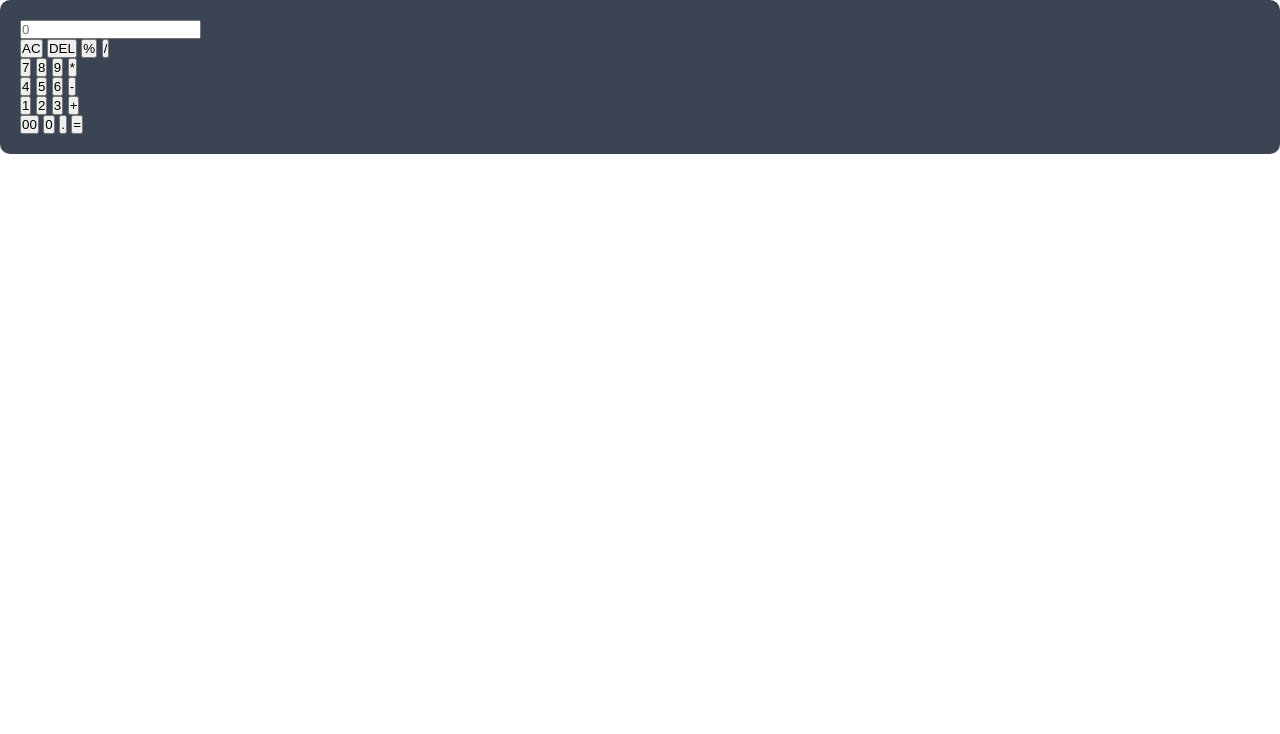
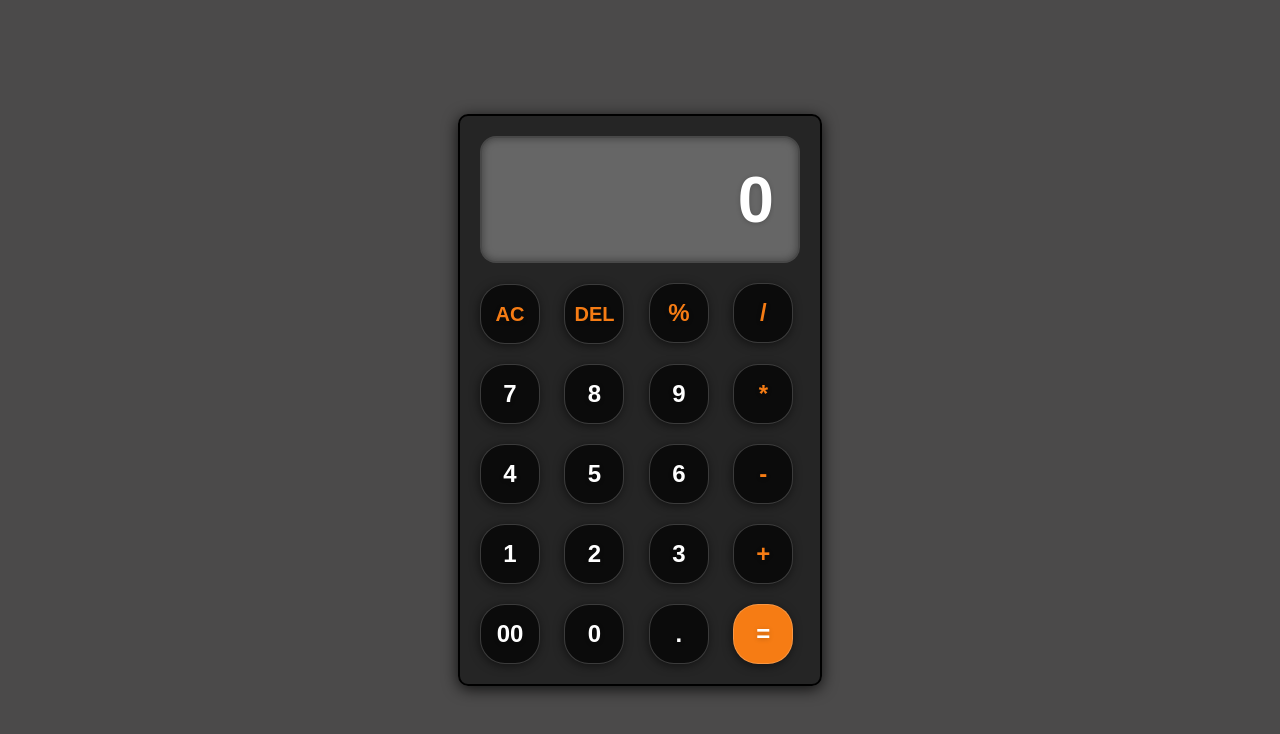
Before and after one commit to ahmedST7204/JavaScript_Mini_Projects, a plain HTML site: page Calculator/index.html in a window 1280 px wide. Drawn offline with Linux system fonts and the light colour scheme.

Commit message:
Update styles.css

```diff
--- a/Calculator/styles.css
+++ b/Calculator/styles.css
@@ -1,57 +1,75 @@
 *{
     margin: 0;
     padding: 0;
+    box-sizing: border-box;
     font-family: 'Poppins', sans-serif;
-    box-sizing: border-box;
+    font-weight: bold;
 }
 
-.container{
+body{
     width: 100%;
     height: 100vh;
-    background: #e3f9ff;
     display: flex;
+    justify-content: center;
     align-items: center;
-    justify-content: center;
+    background: url();
+    background-size: cover;
+    background-color: #4b4a4a;
 }
 
 .calculator{
-    background: #3a4452;
-    padding: 20px;
+    padding: 10px;
+    border: 2px solid #000;
     border-radius: 10px;
+    box-shadow: 0px 3px 15px rgba(0, 0, 0, 0.8);
+    background: rgba(0, 0, 0, 0.5);
 }
 
-.calculator form input{
-    border: 0;
-    outline: 0;
+input{
+    width: 320px;
+    padding: 24px;
+    margin: 10px;
+    background: rgba(255, 255, 255, 0.3);
+    box-shadow:inset 0px 0px 8px rgba(0, 0, 0, 0.4);
+    font-size: 65px;
+    text-align: right;
+    color: #fff;
+    border: solid 2px rgba(0, 0, 0, 0.3);
+    border-radius: 16px;
+    text-shadow: 0px 1px 5px rgba(0, 0, 0, 0.2);
+}
+
+input::placeholder{
+    color: #fff;
+}
+
+button{
     width: 60px;
     height: 60px;
-    border-radius: 10px;
-    box-shadow: -8px -8px 15px rgba(255, 255,255, 0.1),5px 5px 15px rgba(0, 0, 0,0.2);
-    background: transparent;
-    font-size: 20px;
+    margin: 10px;
     color: #fff;
+    background: rgba(0, 0, 0, 0.7);
+    font-size: 24px;
     cursor: pointer;
-    margin: 10px;
+    border: solid 1px rgba(255, 255, 255, 0.2);
+    border-radius: 25px;
+    text-shadow: 0px 1px 5px rgba(0, 0, 0, 0.2);
+    box-shadow: -1px 2px 10px rgba(0, 0, 0, 0.5);
 }
 
-form .display{
-    display: flex;
-    justify-content: flex-end;
-    margin: 20px 0;
+.ac, .del{
+    font-size: 20px;
 }
 
-form .display input{
-    text-align: right;
-    flex: 1;
-    font-size: 45px;
-    box-shadow: none;
+button:hover{
+    color: #fff;
+    background: #f67c14;
 }
 
-form input.equal{
-    width: 145px;
+.equalBtn{
+    background: #f67c14;
 }
 
-
-form input.operator{
-    color: #33ffd8;
+.operator{
+    color: #f67c14;
 }
```
